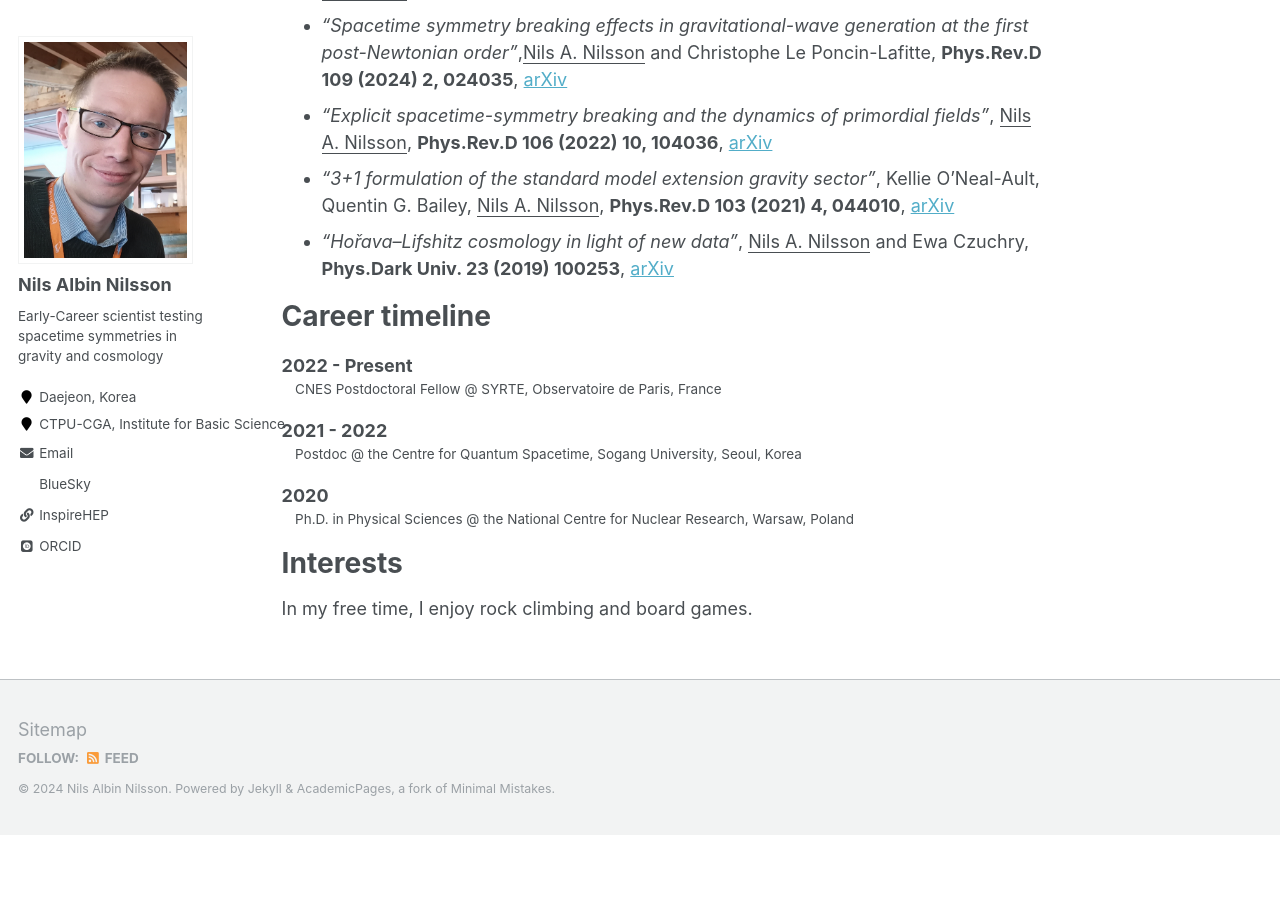
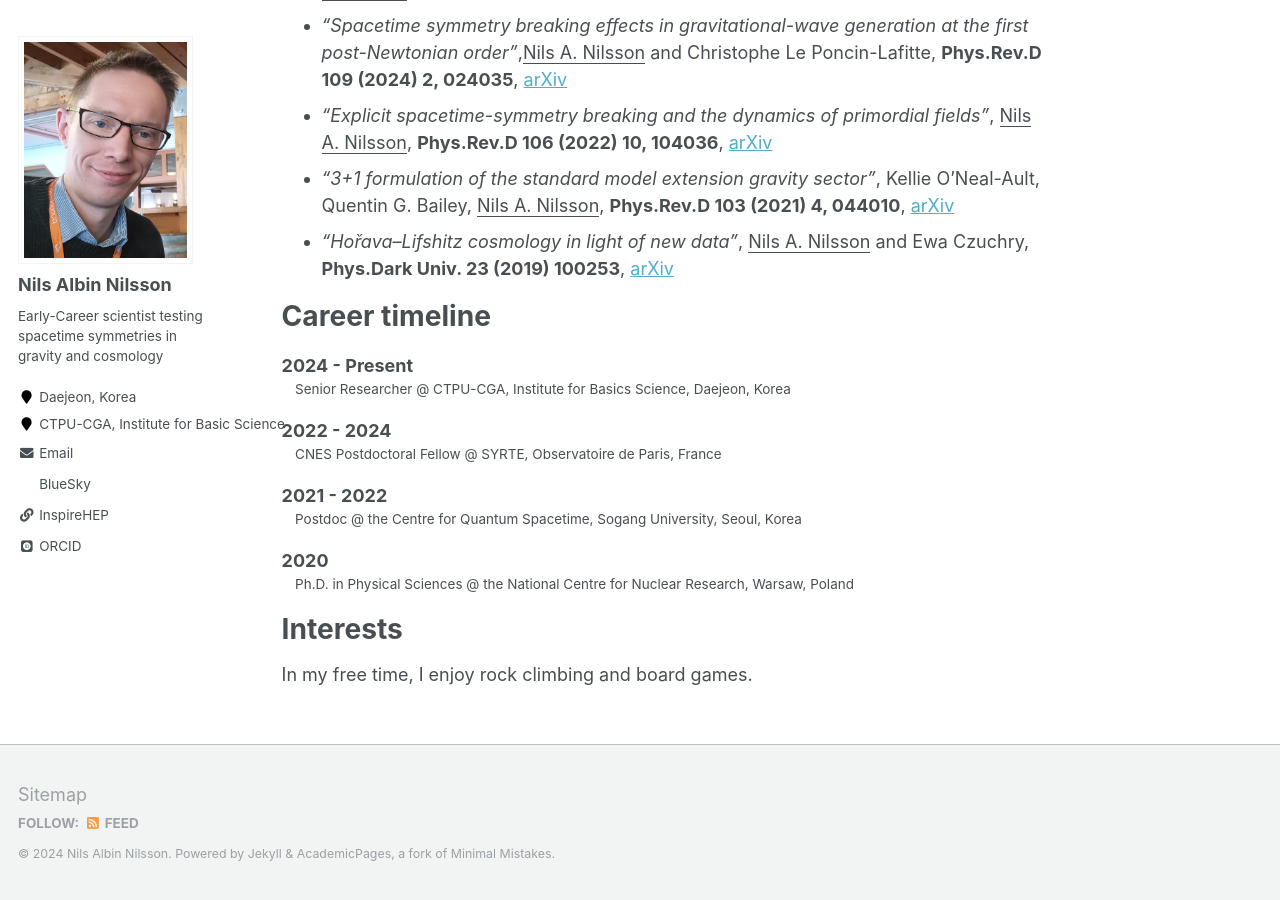
Before and after one commit to nilsanilsson/nilsanilsson.github.io, a Jekyll site: the page built from _pages/about.md, in a window 1280 px wide and 900 px high, scrolled down 736 px. Built offline with Jekyll 4.4.1, drawn with Linux system fonts in a browser that asks for light colours; some web fonts are replaced; before the commit the page ends 1571 px from its top, so only the background shows below that.

Commit message:
Update about.md

```diff
--- a/_pages/about.md
+++ b/_pages/about.md
@@ -29,7 +29,10 @@ Selected Papers
 
 Career timeline
 ======
-2022 - Present
+2024 - Present
+:	Senior Researcher @ CTPU-CGA, Institute for Basics Science, Daejeon, Korea
+
+2022 - 2024
 :	CNES Postdoctoral Fellow @ SYRTE, Observatoire de Paris, France
 
 2021 - 2022
```
